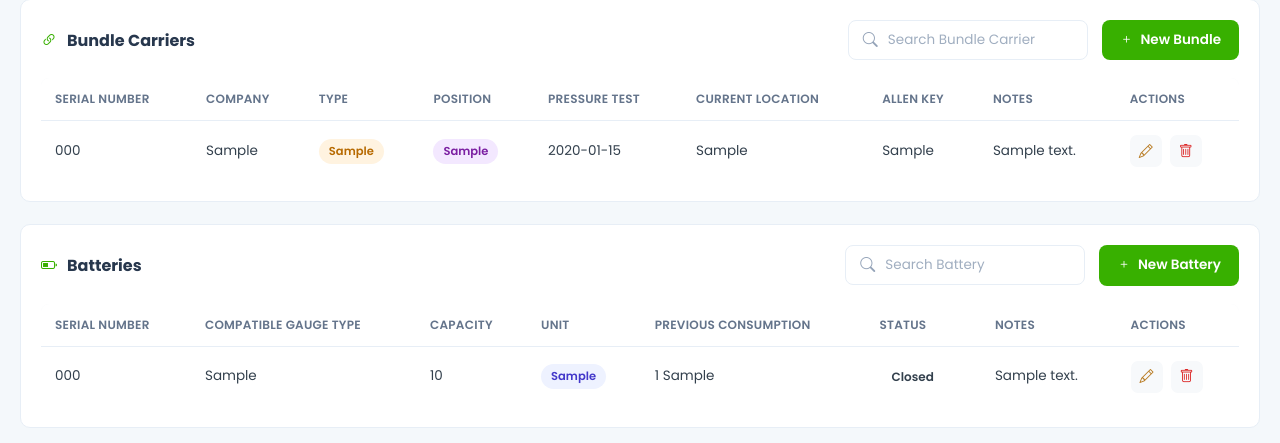
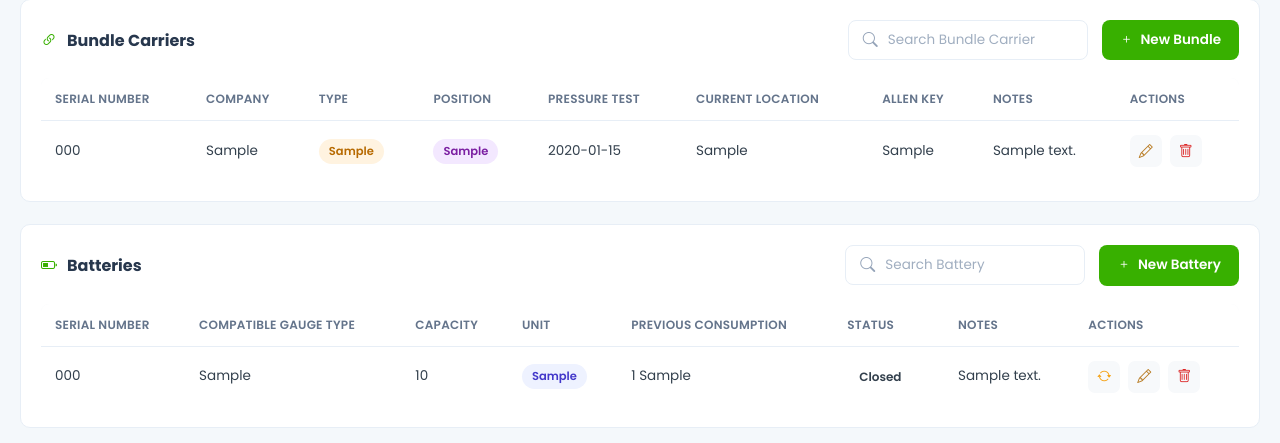
Before and after one commit to ahmedabdelbaset2950-svg/Memory-Gauges, a Flask app: page /equipment in a window 1280 px wide. Shown: the part 491-934 px from the top of the page. Run offline with Flask 3, Linux system fonts and the light colour scheme; a user stored in the database is signed in; tables that the repository leaves empty hold one stand-in row (values such as "Sample post"); grey boxes marked "Sample" are stand-in pictures; style sheets or scripts are compiled from the project's sources; some libraries are stand-ins or nearby versions.

Commit message:
Update equipment.html

```diff
--- a/app/templates/equipment/equipment.html
+++ b/app/templates/equipment/equipment.html
@@ -572,6 +572,30 @@ Equipment
 
             <div class="table-actions">
 
+<form
+    method="POST"
+    action="{{ url_for(
+        'equipment.start_battery_cycle',
+        battery_id=battery.id
+    ) }}"
+    style="display:inline;"
+    onsubmit="return confirm(
+        'Start a new consumption cycle for this battery?'
+    );"
+>
+    {{ battery_form.hidden_tag() }}
+
+    <button
+        type="submit"
+        class="action-btn"
+        title="Start New Battery Cycle"
+        style="color:#f59e0b;"
+    >
+        <i class="bi bi-arrow-repeat"></i>
+    </button>
+</form>
+
+
                 <button
                     class="action-btn edit edit-battery-btn"
 
```
